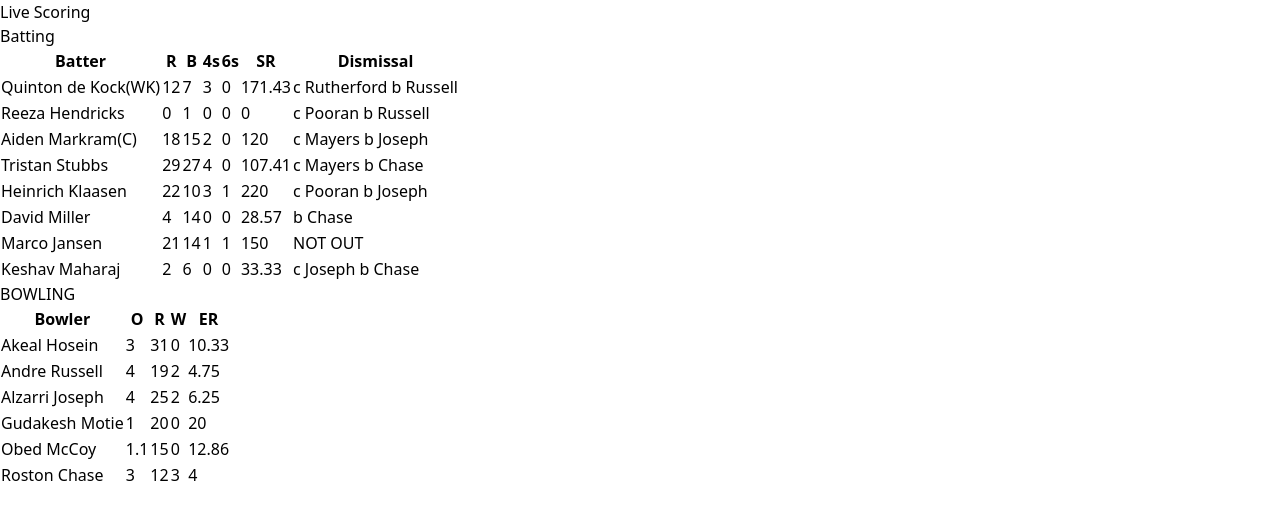
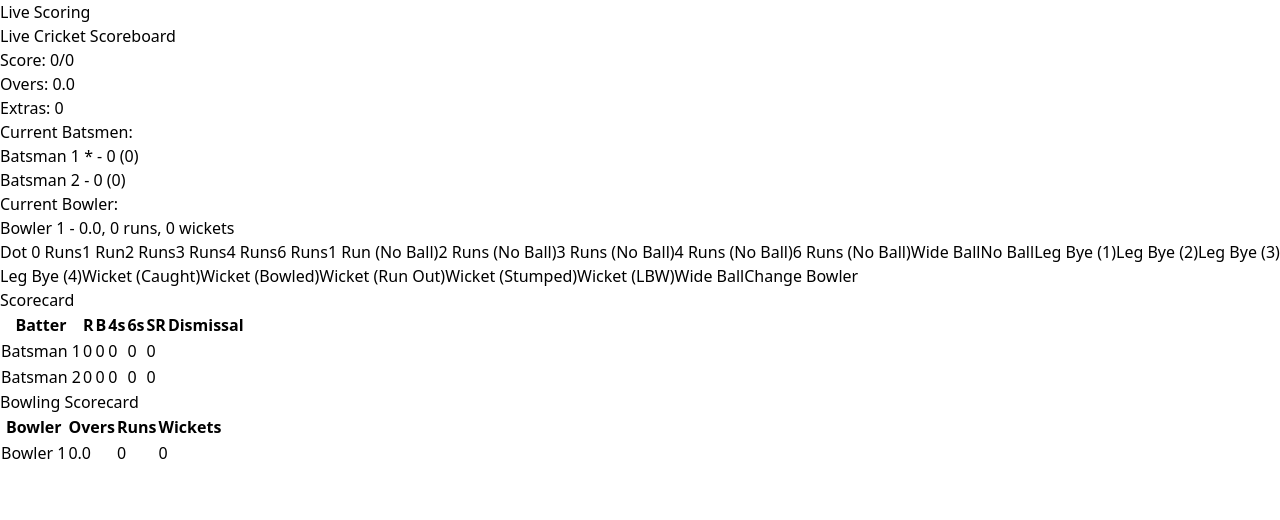
Before and after one commit to DhruvGaur32/cricket, a React (Vite) app: page / in a window 1280 px wide. Shown: the top 520 px of the page. Built offline with nearby package versions, Linux system fonts and the light colour scheme.

Commit message:
Update App.jsx

```diff
--- a/src/App.jsx
+++ b/src/App.jsx
@@ -1,6 +1,7 @@
 import React from 'react';
 import Bowling from './components/Bowling';
 import Batting from './components/Batting';
+import Scoreboard from './components/Cricket';
 // import './App.css';
 
 const bowlingData = [
@@ -31,8 +32,7 @@ const App = () => {
                 <h1>Live Scoring</h1>
             </header>
 
-      <Batting data={battingData} />
-      <Bowling data={bowlingData} />
+      <Scoreboard/>
     </div>
   );
 };
```
